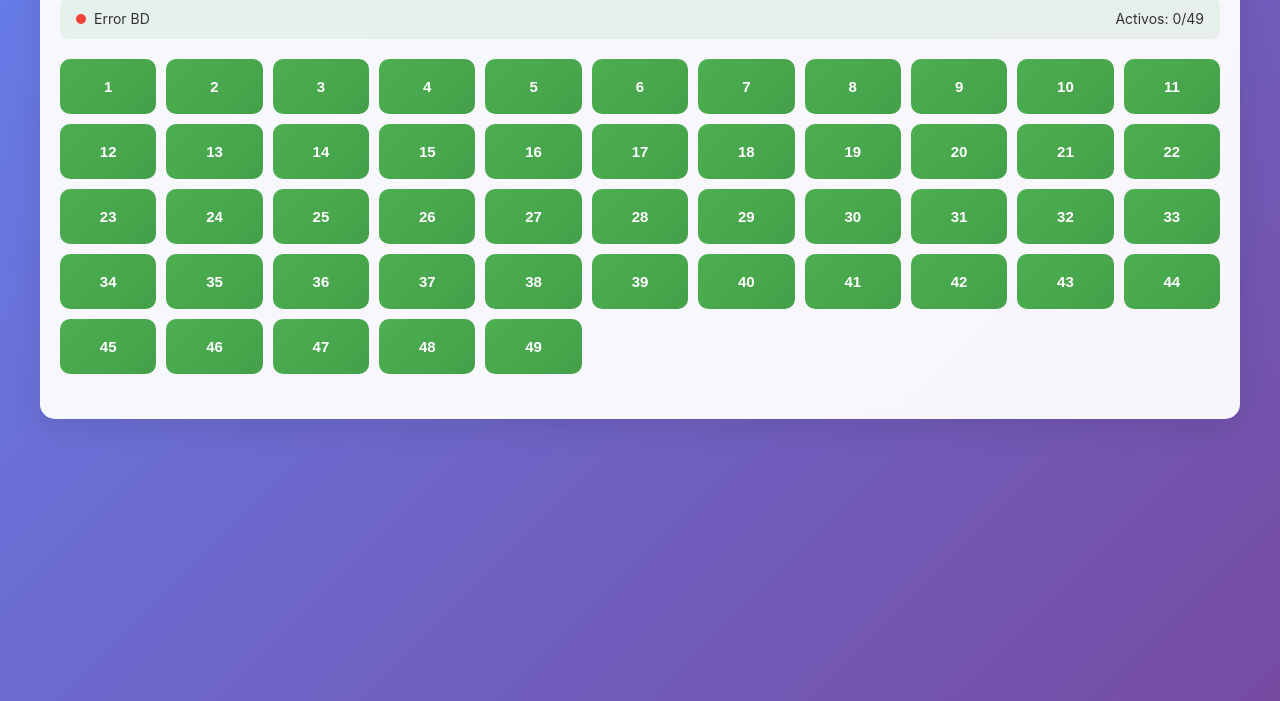
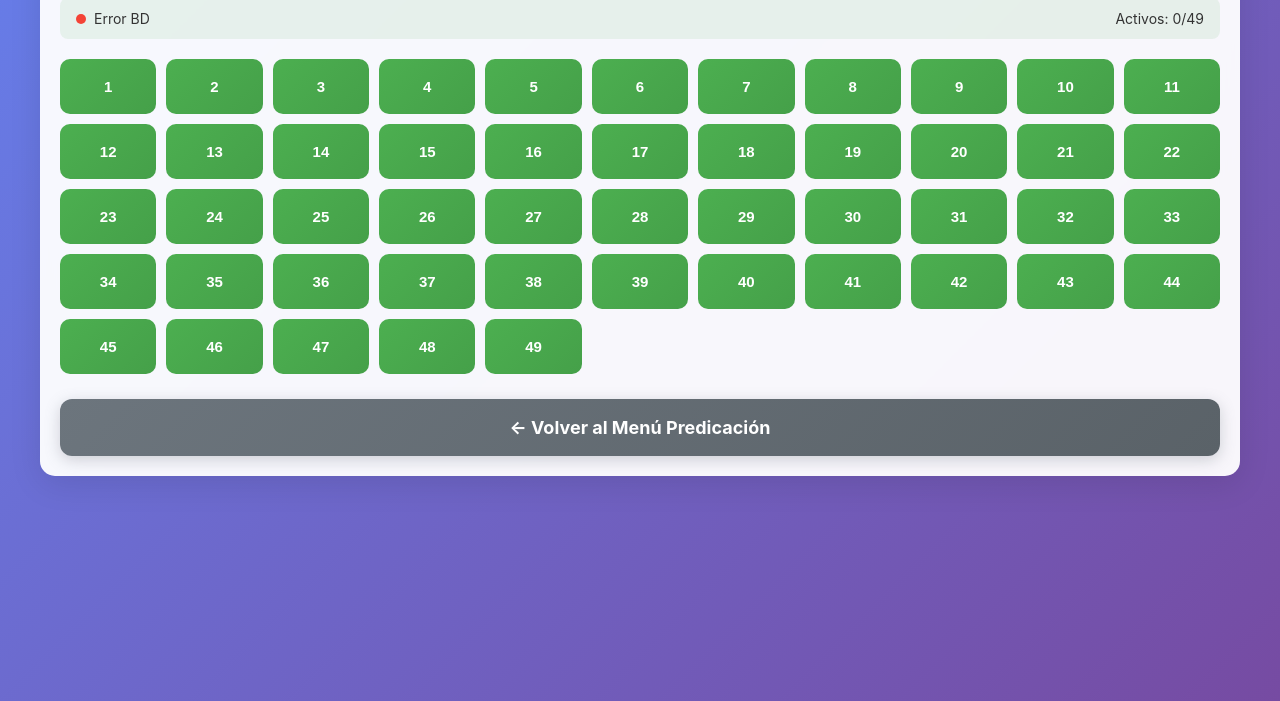
Before and after one commit to centropasodelrey/centropasodelrey.github.io, a plain HTML site: page index.html in a window 1280 px wide. Shown: the part 99-800 px from the top of the page. Drawn offline with nearby package versions, Linux system fonts and the light colour scheme; no server answers.

Commit message:
Update index.html con boton regreso

```diff
--- a/index.html
+++ b/index.html
@@ -117,6 +117,39 @@
             box-shadow: 0 2px 6px rgba(255, 71, 87, 0.4);
             display: none;
             animation: pulse 2s infinite;
+        }
+        /* Botón para volver al menú anterior */
+        .menu-back-btn {
+            display: block;
+            width: 100%;
+            background: linear-gradient(135deg, #6c757d, #5a6268);
+            color: white;
+            border: none;
+            padding: 18px 20px;
+            border-radius: 12px;
+            cursor: pointer;
+            font-size: 18px;
+            font-weight: bold;
+            margin-top: 20px;
+            transition: all 0.3s cubic-bezier(0.4, 0, 0.2, 1);
+            box-shadow: 0 4px 15px rgba(108, 117, 125, 0.3);
+            position: relative;
+            transform: translateY(0);
+            text-decoration: none;
+            text-align: center;
+        }
+
+        .menu-back-btn:hover {
+            background: linear-gradient(135deg, #5a6268, #495057);
+            transform: translateY(-2px);
+            box-shadow: 0 8px 25px rgba(108, 117, 125, 0.4);
+            color: white;
+            text-decoration: none;
+        }
+
+        .menu-back-btn:active {
+            transform: translateY(0);
+            box-shadow: 0 2px 10px rgba(108, 117, 125, 0.3);
         }
 
         .modal {
@@ -424,6 +457,9 @@
         <div class="buttons-grid" id="buttonsGrid">
             <!-- Botones generados dinámicamente -->
         </div>
+          <a href="https://sites.google.com/view/centro-pasodelrey/predicaci%C3%B3n?authuser=0" class="menu-back-btn" id="menuBackBtn">
+            ← Volver al Menú Predicación
+        </a>
     </div>
 
     <!-- Modal para imágenes -->
```
